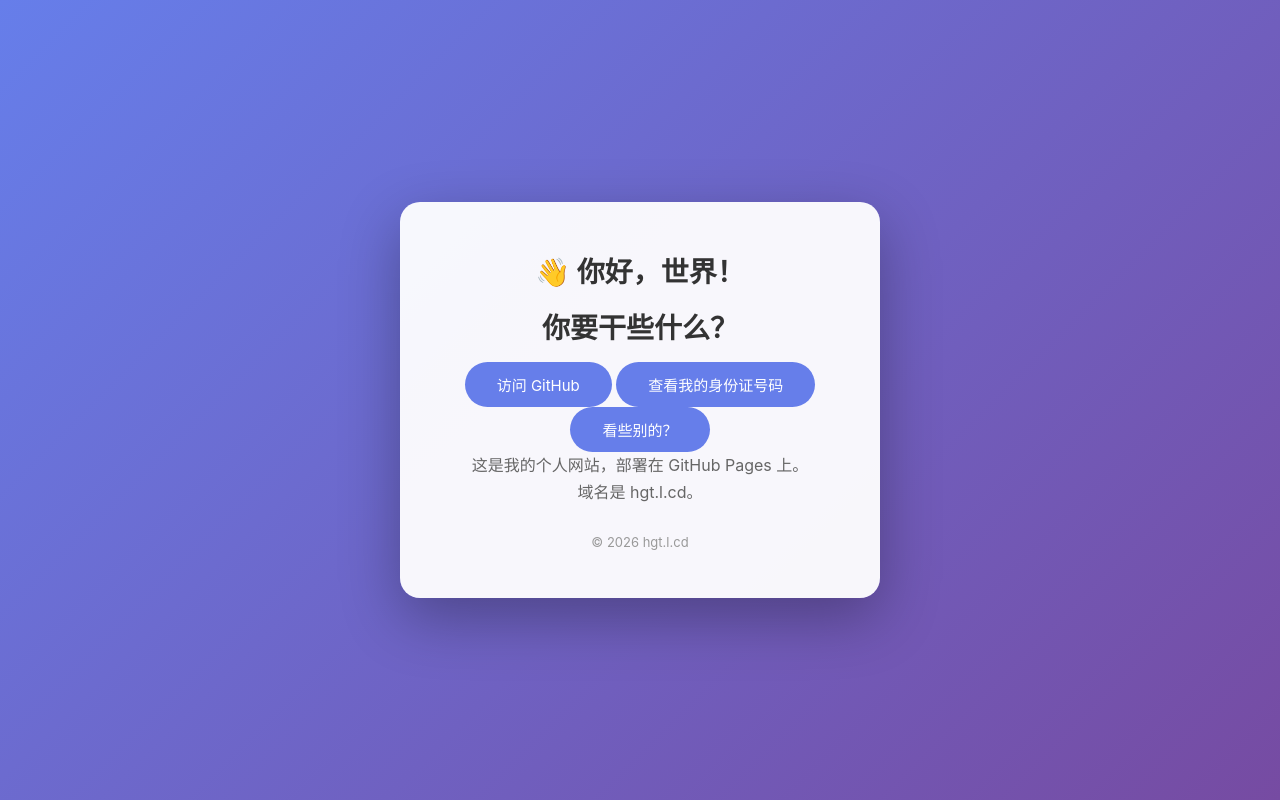
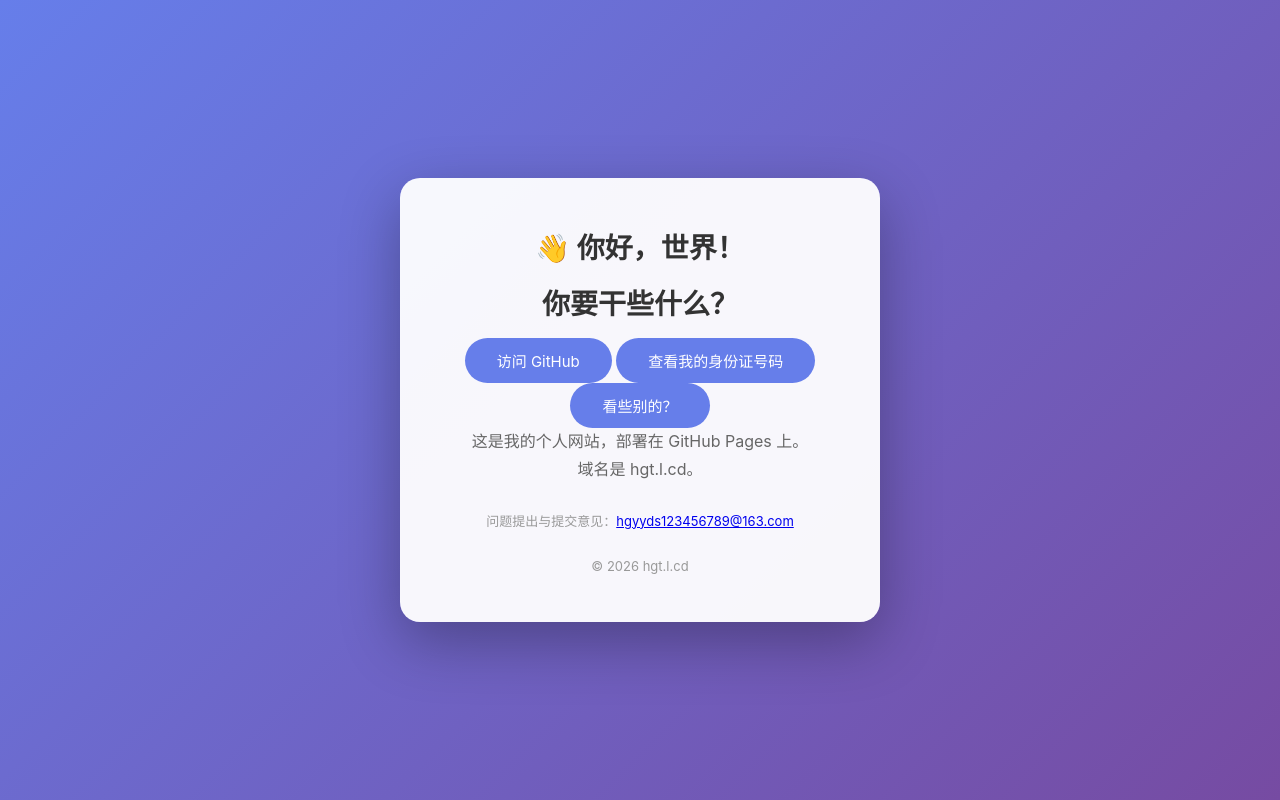
Before and after one commit to hgyyds123/new, a plain HTML site: page index.html in a window 1280 px wide. Drawn offline with Linux system fonts and the light colour scheme.

Commit message:
Update index.html

```diff
--- a/index.html
+++ b/index.html
@@ -75,7 +75,9 @@
 	<a href="https://www.bilibili.com/video/BV1GJ411x7h7?" class="btn" target="_blank">查看我的身份证号码</a>
 	<a href="https://hgt.l.cd/looksomethingelse" class="btn" target="_blank">看些别的？</a>
         <p>这是我的个人网站，部署在 GitHub Pages 上。<br>域名是 hgt.l.cd。</p>
-		<div class="footer"问题提出与提交意见：邮箱hgyyds123456789@163.com</div>
+		<div class="footer contact">
+    	问题提出与提交意见：<a href="mailto:hgyyds123456789@163.com">hgyyds123456789@163.com</a>
+		</div>
         <div class="footer">© 2026 hgt.l.cd</div>
     </div>
 </body>
```
